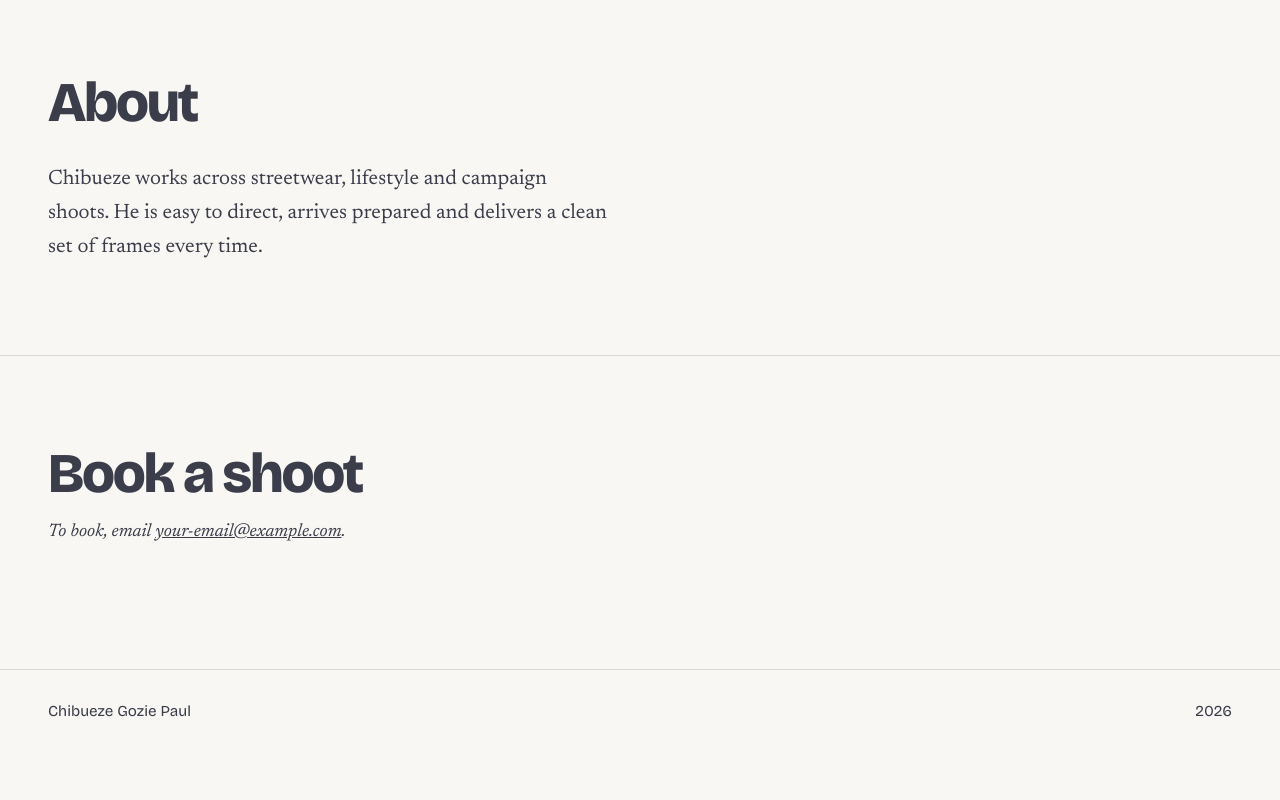
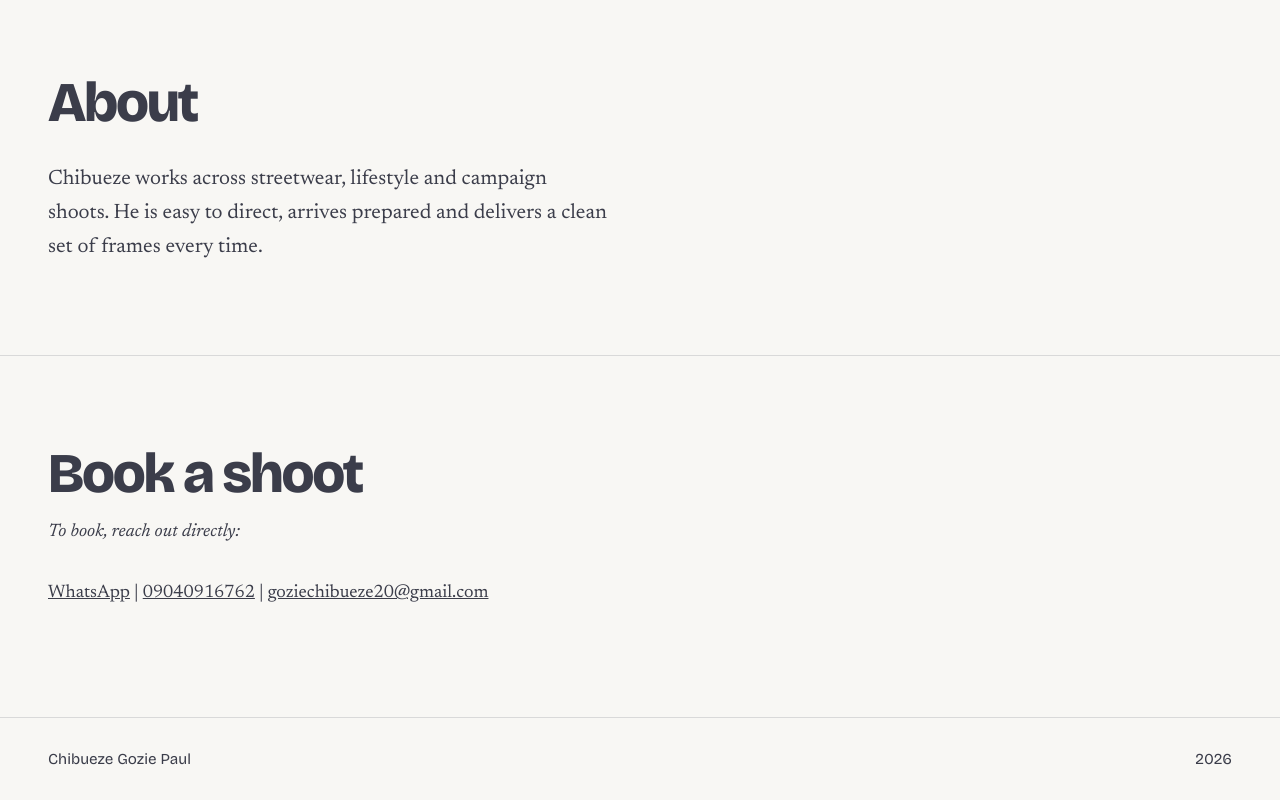
Before and after one commit to ebubexo1/paul-model, a React (Vite) app: page / in a window 1280 px wide. Shown: the part 3235-4035 px from the top of the page. Before the commit the page ends 3987 px from the top, so only its background shows below. Built offline with nearby package versions, Linux system fonts and the light colour scheme.

Commit message:
Add WhatsApp, phone and email contact links

```diff
--- a/src/App.jsx
+++ b/src/App.jsx
@@ -79,7 +79,14 @@ export default function App() {
 
         <section id="book" className="section">
           <h2>Book a shoot</h2>
-          <p className="lead">To book, email <a href={`mailto:${model.email}`}>{model.email}</a>.</p>
+          <p className="lead">To book, reach out directly:</p>
+<p>
+  <a href={`https://wa.me/${model.whatsapp}`} target="_blank" rel="noreferrer">WhatsApp</a>
+  {" | "}
+  <a href={`tel:${model.phone}`}>{model.phone}</a>
+  {" | "}
+  <a href={`mailto:${model.email}`}>{model.email}</a>
+</p>
         </section>
       </main>
 
--- a/src/data.js
+++ b/src/data.js
@@ -6,7 +6,11 @@ export const model = {
   role: "Fashion & lifestyle model, open to bookings",
   intro: ["Clean frames, sharp tailoring, easy on set.", "See the work, then send a brief."],
   bio: "Chibueze works across streetwear, lifestyle and campaign shoots. He is easy to direct, arrives prepared and delivers a clean set of frames every time.",
-  email: "your-email@example.com", // booking requests go here
+  email: "goziechibueze20@gmail.com", // booking requests go here
+  phone: "09040916762",
+  whatsapp: "2349040916762",
+  phone: "09040916762",
+  whatsapp: "2349040916762",
   // Fill in what you want shown. Empty values are hidden.
   stats: [
     { label: "Height", value: "" },
```
